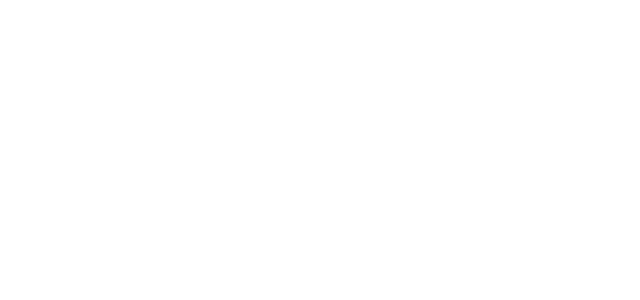
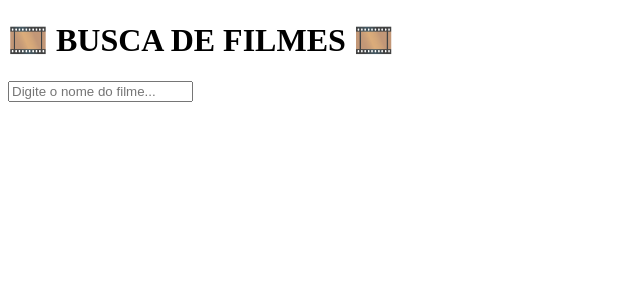
Before and after one commit to manuellapiva/Busca_de_Filmes, a React (Vite) app: page / in a window 1280 px wide. Shown: the top 300 px of the page, without its empty margins (0-640 px from the left). Built offline with nearby package versions, Linux system fonts and the light colour scheme.

Commit message:
inserindo titulo e input para busca de filmes

```diff
--- a/src/App.jsx
+++ b/src/App.jsx
@@ -74,7 +74,18 @@
 
   return (
     <>
+      <div className="container">
+        <div className="titulo">
+          <h1>🎞️ BUSCA DE FILMES 🎞️</h1>
+        </div>
 
+        <input
+          type="text"
+          placeholder="Digite o nome do filme..."
+          value={filme}
+          onChange={(e) => setFilme(e.target.value)}
+        />
+      </div>
     </>
   )
 }
```
